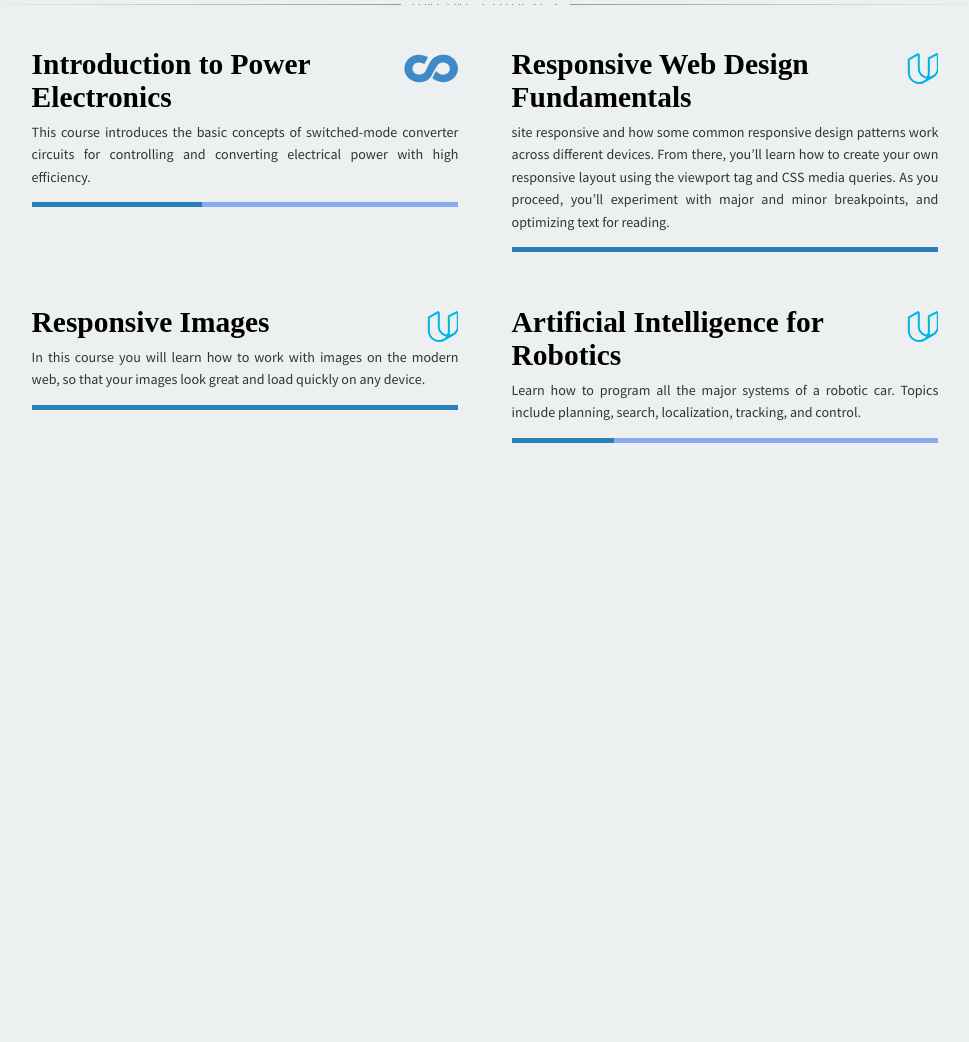
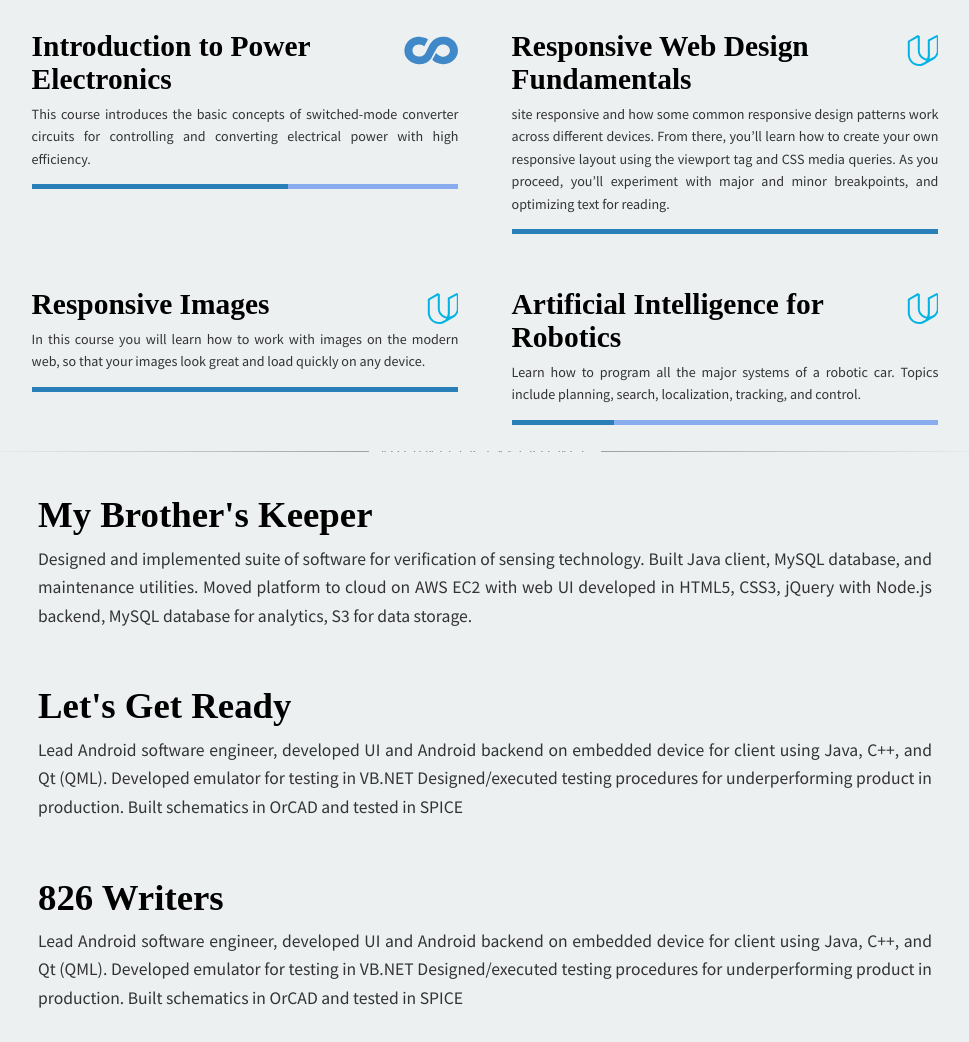
Before and after one commit to melloa/melloa.github.io, a plain HTML site: page resume.html in a window 1280 px wide. Shown: the part 445-1487 px from the top of the page, without its empty margins (155-1124 px from the left). Before the commit the page ends 914 px from the top, so only its background shows below. Drawn offline with nearby package versions, Linux system fonts and the light colour scheme; a web font is replaced by a local one.

Commit message:
Added volunteer experience

```diff
--- a/resume.html
+++ b/resume.html
@@ -146,7 +146,6 @@
 </head>
 
 <body>
-    <br>
 
     <hr data-title="Work Experience">
 
@@ -218,7 +217,6 @@
                 schematics in OrCAD and tested in SPICE
             </p>
         </div>
-
     </section>
 
     <hr data-title="Online Courses">
@@ -281,7 +279,7 @@
 
     <script>
         var progress = [
-            ['powerelec', '40%'],
+            ['powerelec', '60%'],
             ['rweb', '100%'],
             ['rimg', '100%'],
             ['artrobot', '24%']
@@ -292,6 +290,31 @@
             }
         });
     </script>
+
+    <hr data-title="Volunteer Experience">
+
+    <section id="volunteer-work">
+        <div class="work">
+            <span>My Brother's Keeper</span>
+            <p>Designed and implemented suite of software for verification of sensing technology. Built Java client, MySQL database, and maintenance utilities. Moved platform to cloud on AWS EC2 with web UI developed in HTML5, CSS3, jQuery with Node.js backend,
+                MySQL database for analytics, S3 for data storage.
+            </p>
+        </div>
+        <div class="work">
+            <span>Let's Get Ready</span>
+            <p>
+                Lead Android software engineer, developed UI and Android backend on embedded device for client using Java, C++, and Qt (QML). Developed emulator for testing in VB.NET Designed/executed testing procedures for underperforming product in production. Built
+                schematics in OrCAD and tested in SPICE
+            </p>
+        </div>
+        <div class="work">
+            <span>826 Writers</span>
+            <p>
+                Lead Android software engineer, developed UI and Android backend on embedded device for client using Java, C++, and Qt (QML). Developed emulator for testing in VB.NET Designed/executed testing procedures for underperforming product in production. Built
+                schematics in OrCAD and tested in SPICE
+            </p>
+        </div>
+    </section>
 </body>
 
 </html>
```
